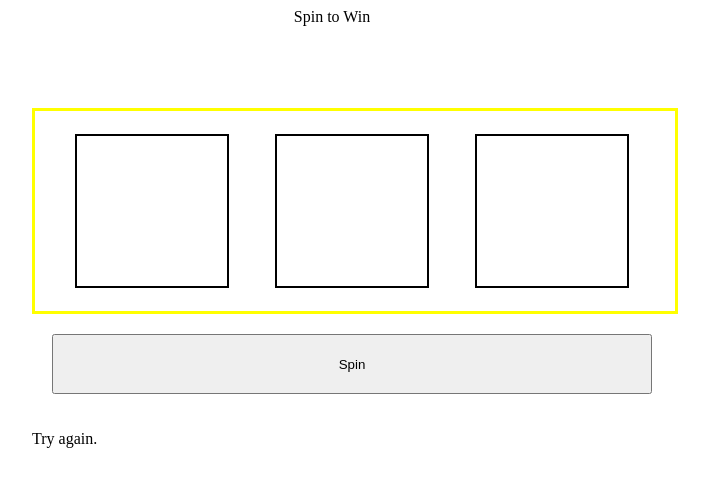
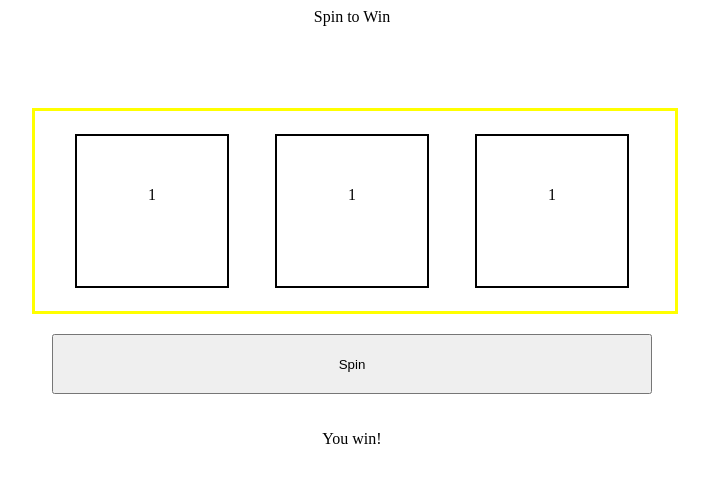
Before and after one commit to Chezza43/glowing-memory, a plain HTML site: page index.html in a window 1280 px wide. Both pictures are taken after a click on the button "Spin". Shown: the whole page, without its empty margins (285-994 px from the left). Drawn offline with Linux system fonts and the light colour scheme.

Commit message:
it works now

```diff
--- a/css/main.css
+++ b/css/main.css
@@ -3,7 +3,7 @@ header {
     width: 600px;
     grid-row: 1;
     grid-column: 2;
-
+    padding: 0 0 0 20px;
 }
 
 body {
@@ -57,4 +57,7 @@ button {
 p {
     grid-column: 2;
     grid-row: 4;
+    text-align: center;
+    width: 600px;
+    padding: 0 0 0 20px;
 }
--- a/js/main.js
+++ b/js/main.js
@@ -1,5 +1,5 @@
 
-const slotIndex = ['0','1'/*,'2','3','4','5'*/]
+const slotIndex = ['0','1','2'/*,'3','4','5'*/]
 const slots = document.querySelectorAll('div');
 const message = document.querySelector('p');
 const spinBtn = document.querySelector('button');
@@ -18,20 +18,19 @@ function initialize(){
 }
 
 function spin() {
-    slotOutput = slots.innerHTML;
-    for(i = 0; i < 10; i++){
-       slotOutput = slotIndex[Math.floor(Math.random * slotIndex.length + 1)];
-       console.log(slotOutput)
-    }
+    slot1.innerHTML = slotIndex[Math.floor(Math.random() * slotIndex.length)]
+    slot2.innerHTML = slotIndex[Math.floor(Math.random() * slotIndex.length)]
+    slot3.innerHTML = slotIndex[Math.floor(Math.random() * slotIndex.length)]
     winner = getWinner();
 }
 
 function getWinner(){
     if(slot1.innerHTML === slot2.innerHTML){
         if(slot2.innerHTML === slot3.innerHTML){
-            return winner;
+            winner = true;
         }
     }
+    return winner;
     console.log(winner)
     render();
 }
```
Also changed, not shown: 1 other file.
